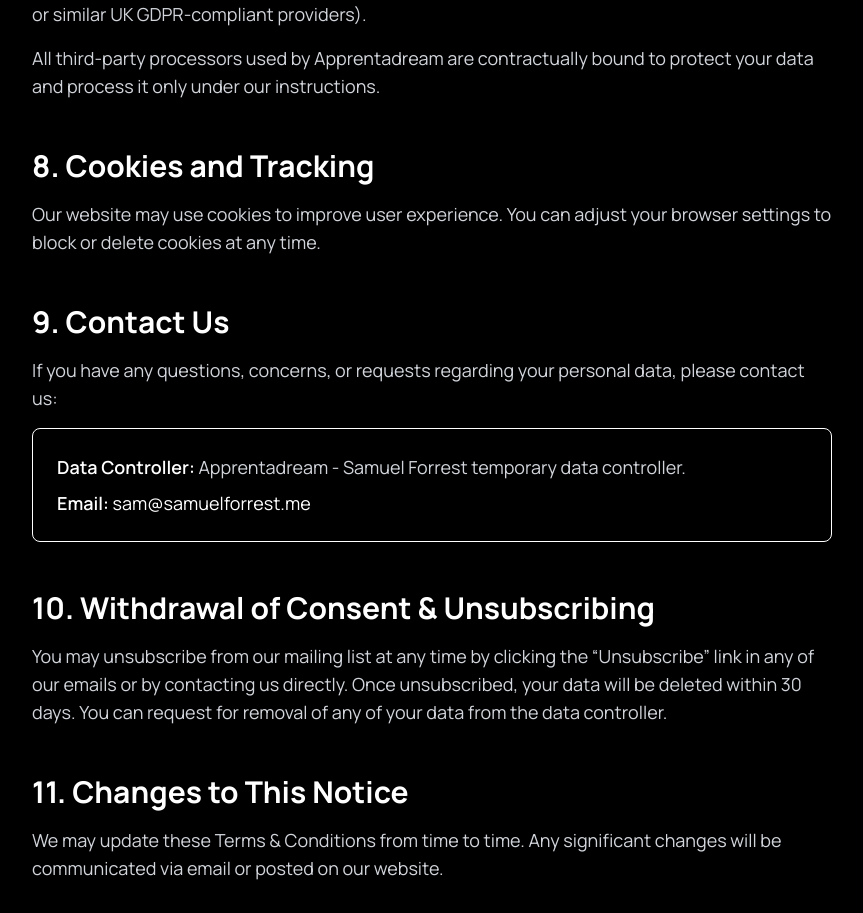
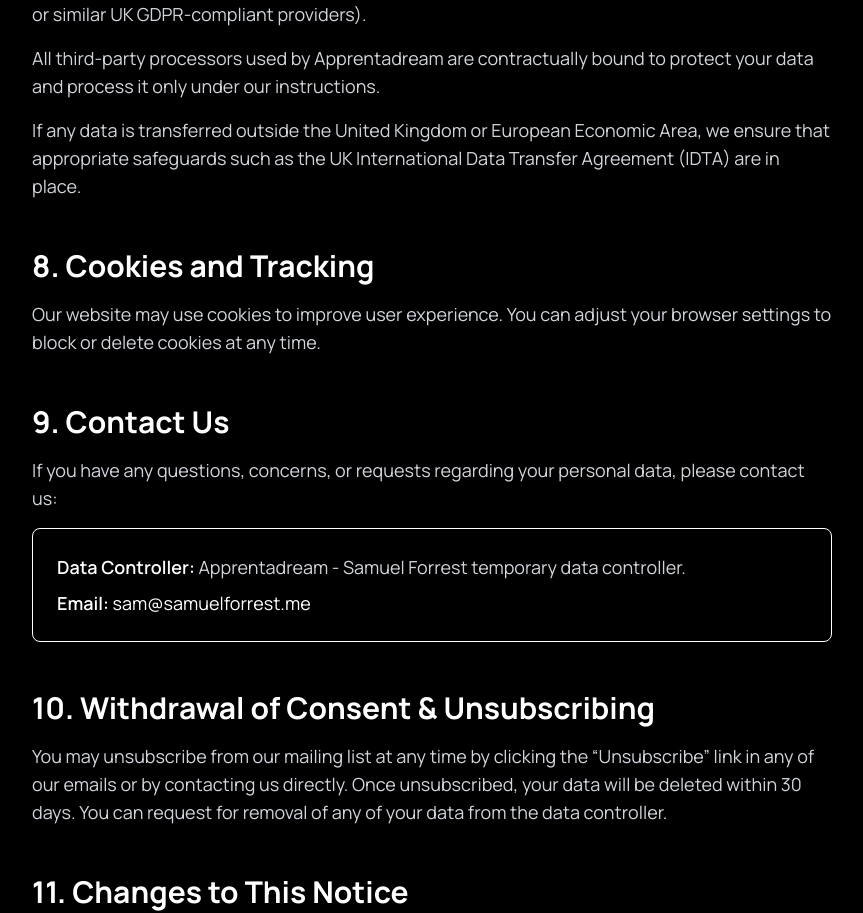
Before and after one commit to samuelforrest/apprentadream.co.uk, a Next.js app: page /terms in a window 1280 px wide. Shown: the part 2130-3043 px from the top of the page, without its empty margins (208-1071 px from the left). Built offline with nearby package versions, Linux system fonts and the light colour scheme.

Commit message:
updated terms

```diff
--- a/app/terms/page.tsx
+++ b/app/terms/page.tsx
@@ -141,6 +141,10 @@ export default function Terms() {
               All third-party processors used by Apprentadream are contractually bound to protect your data and
               process it only under our instructions.
             </p>
+            <p className="text-base sm:text-lg text-gray-300 leading-relaxed mt-4">
+            If any data is transferred outside the United Kingdom or European Economic Area, we ensure that appropriate safeguards
+            such as the UK International Data Transfer Agreement (IDTA) are in place.
+            </p>
           </section>
 
           {/* Section 8 */}
```
